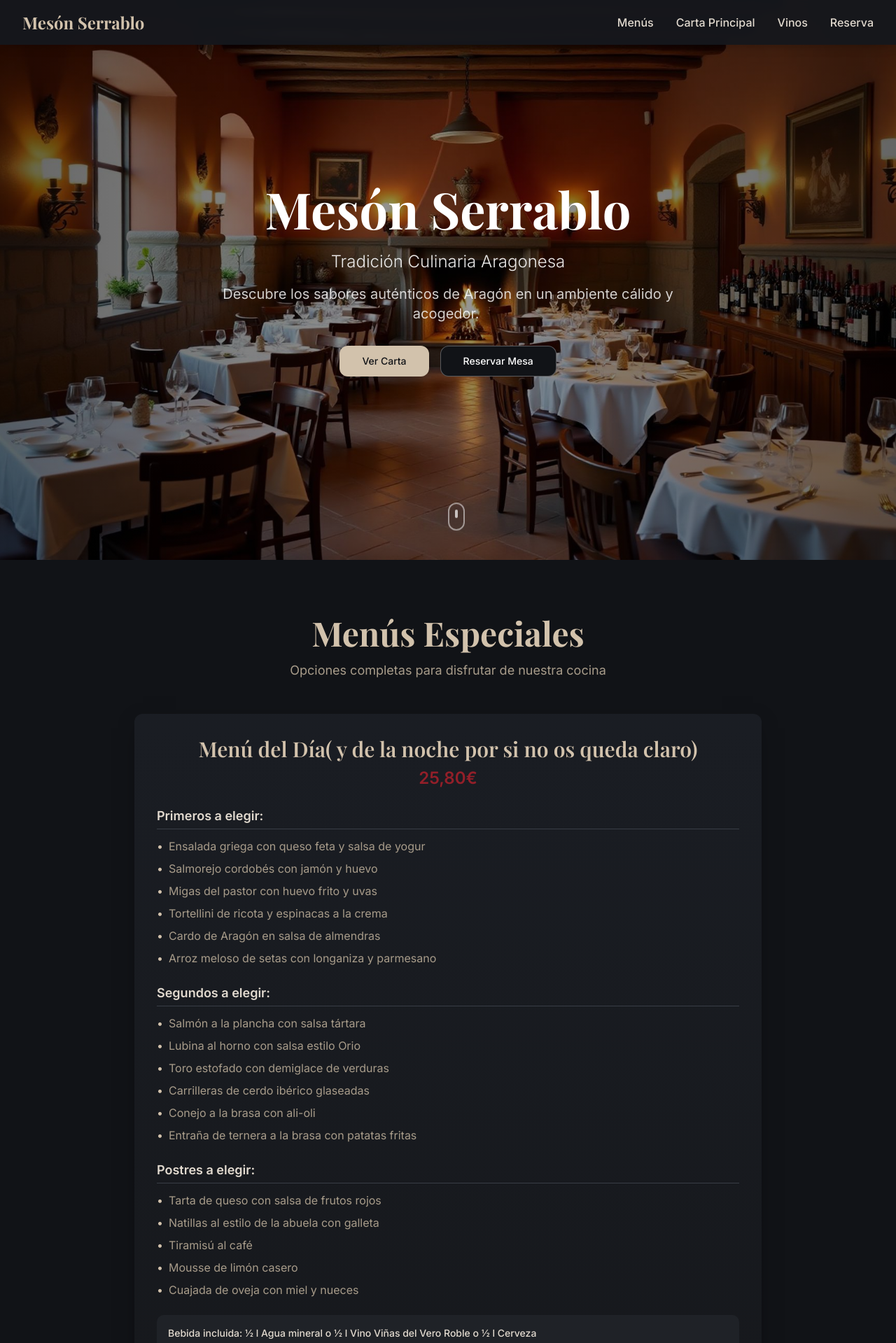
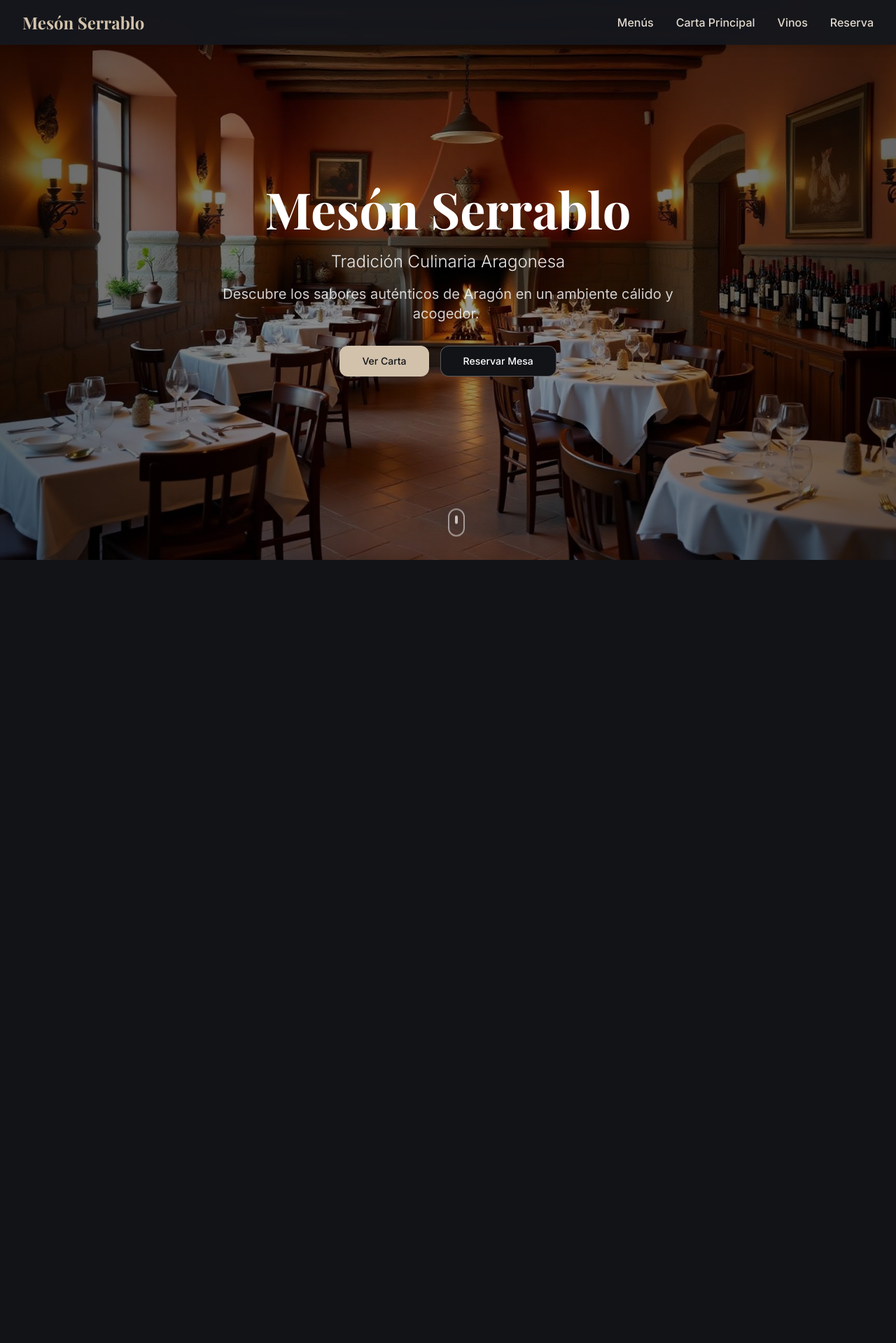
Before and after one commit to itorretrad/meson-serrablo-cuisine, a React (Vite) app: page / in a window 1280 px wide. Shown: the top 1919 px of the page at 70% size. After the commit the page ends 800 px from the top, so only its background shows below. Built offline with nearby package versions, Linux system fonts and the light colour scheme; the HTML template or start-up script is replaced by a standard one.

Commit message:
Implementar scroll por secciones

```diff
--- a/src/pages/Index.tsx
+++ b/src/pages/Index.tsx
@@ -7,13 +7,23 @@ import Footer from "@/components/Footer";
 
 const Index = () => {
   return (
-    <div className="min-h-screen bg-background">
+    <div className="min-h-screen bg-background md:scroll-smooth scroll-snap-y scroll-snap-mandatory overflow-y-scroll h-screen">
       <Header />
-      <Hero />
-      <SpecialMenus />
-      <MainMenu />
-      <WineMenu />
-      <Footer />
+      <div className="scroll-snap-start">
+        <Hero />
+      </div>
+      <div className="scroll-snap-start">
+        <SpecialMenus />
+      </div>
+      <div className="scroll-snap-start">
+        <MainMenu />
+      </div>
+      <div className="scroll-snap-start">
+        <WineMenu />
+      </div>
+      <div className="scroll-snap-start">
+        <Footer />
+      </div>
     </div>
   );
 };
```
